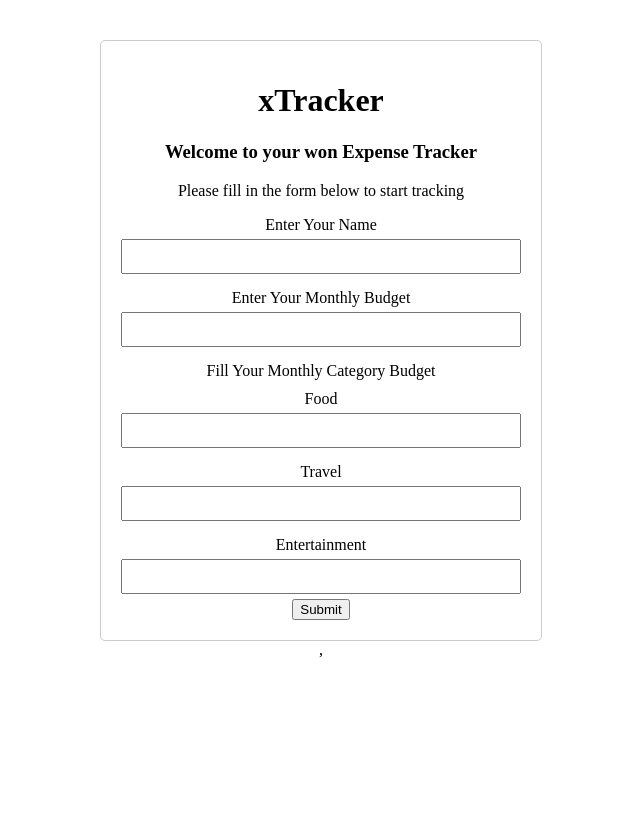
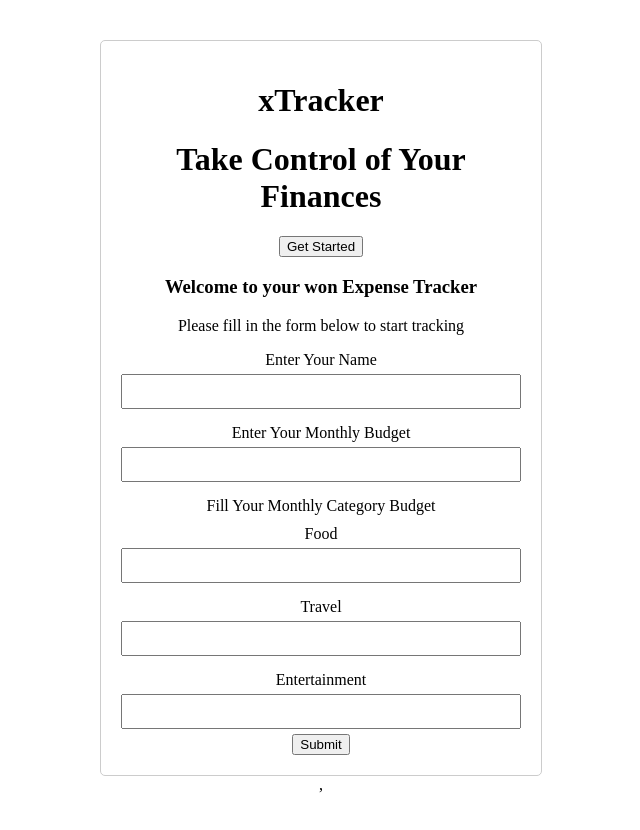
Before and after one commit to amritha-sabu/xpensetracker, a React (Vite) app: page / in a window 1280 px wide. Shown: the top 830 px of the page, without its empty margins (319-959 px from the left). Before the commit the page ends 800 px from the top, so only its background shows below. Built offline with nearby package versions, Linux system fonts and the light colour scheme.

Commit message:
Home Page Updated

```diff
--- a/src/components/LandingPage/HomePage.jsx
+++ b/src/components/LandingPage/HomePage.jsx
@@ -2,6 +2,7 @@ const HomePage = () => {
     return (
         <div>
             <h1>Take Control of Your Finances</h1>
+            <button>Get Started</button>
         </div>
     );
 };
--- a/src/components/LandingPage/LandingPage.jsx
+++ b/src/components/LandingPage/LandingPage.jsx
@@ -3,6 +3,7 @@ import styles from './landing.module.css';
 import { useDispatch, useSelector } from 'react-redux';
 import { setBudget } from '../../redux/budgetSlice';
 import { useNavigate } from 'react-router-dom';
+import HomePage from './HomePage';
 
 const LandingPage = () => {
     const budgetData = useSelector((state) => state.budget);
@@ -63,6 +64,7 @@ const LandingPage = () => {
     return (
         <div className={styles.landingpage}>
             <h1>xTracker</h1>
+            <HomePage />
             <h3>Welcome to your won Expense Tracker</h3>
             <p>Please fill in the form below to start tracking</p>
 
```
